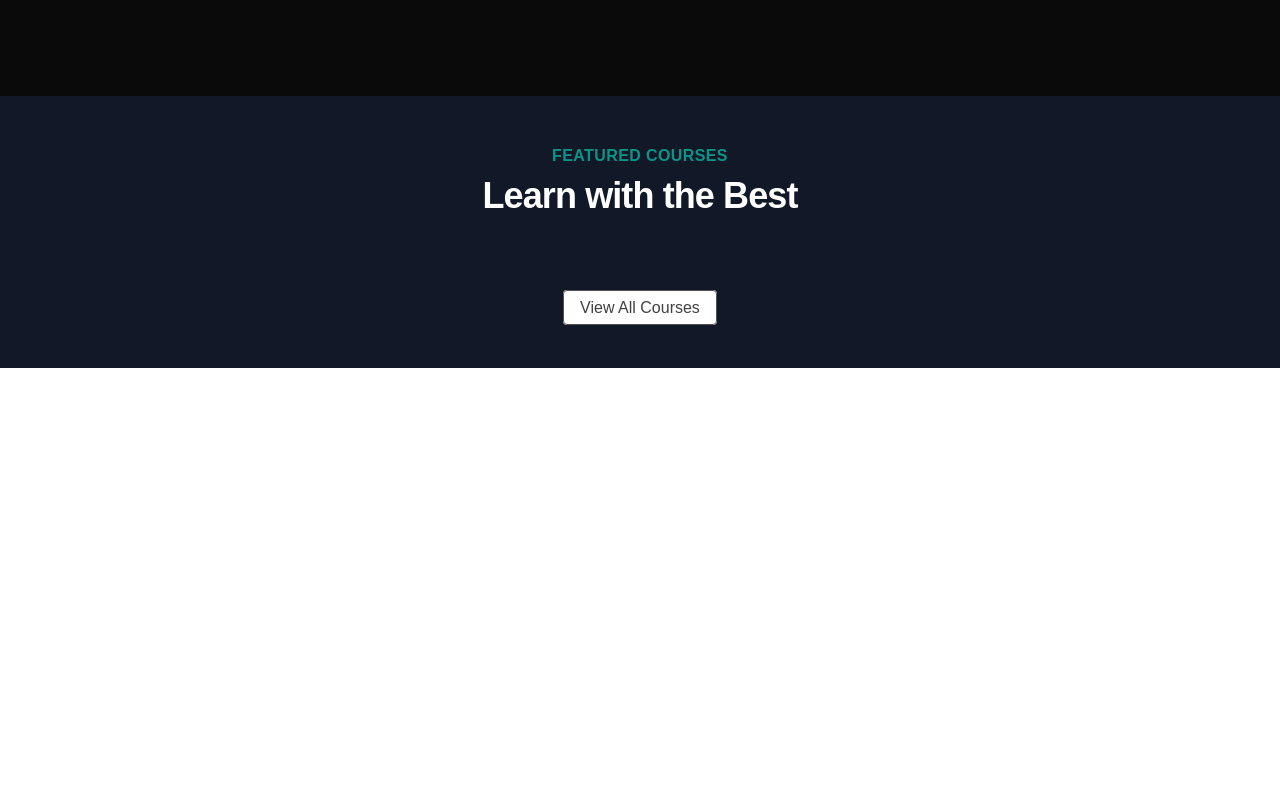
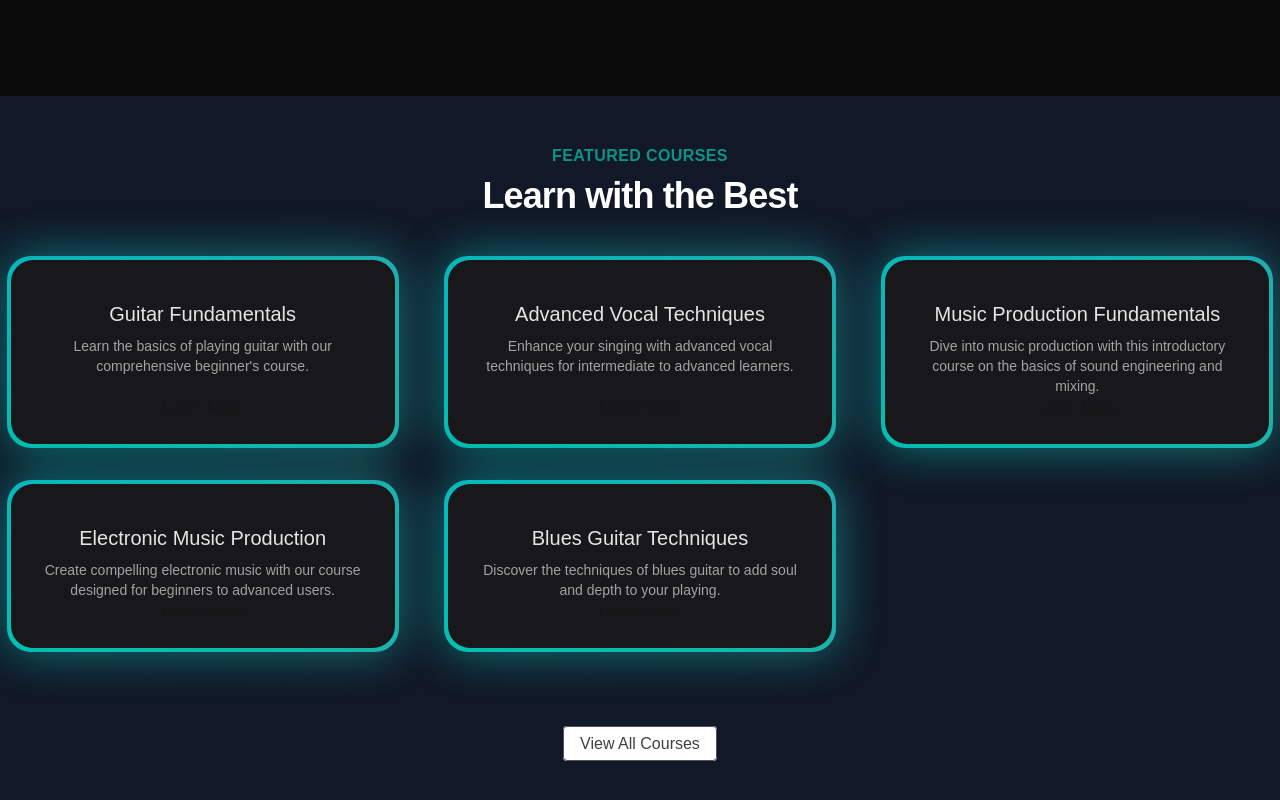
Before and after one commit to mdnayab/music-academy, a Next.js app: page / in a window 1280 px wide. Shown: the part 544-1344 px from the top of the page. Before the commit the page ends 912 px from the top, so only its background shows below. Built offline with nearby package versions, Linux system fonts and the light colour scheme.

Commit message:
Card section completed

```diff
--- a/src/app/components/FeaturedCourses.tsx
+++ b/src/app/components/FeaturedCourses.tsx
@@ -1,7 +1,21 @@
+'use client'
 import Link from "next/link"
 import courseDate from "../data/music_courses.json"
+import { BackgroundGradient } from "./ui/background-gradient"
+
+interface Course{
+  id: number,
+  title: string,
+  slug: string,
+  description: string,
+  price: number,
+  instructor: string,
+  isFeatured: boolean,
+}
 
 function FeaturedCourses() {
+  const featuredCourses = courseDate.courses.filter((course:Course) => course.isFeatured)
+
   return (
     <div className="py-12 bg-gray-900">
         <div>
@@ -10,7 +24,22 @@
                 <p className=" mt-2 text-3xl leading-8 font-extrabold tracking-tight text-white sm:text-4xl">Learn with the Best</p>
             </div>
         </div>
-        <div></div>
+        <div className="mt-10">
+          <div className="grid grid-cols-1 sm:grid-cols-2 lg:grid-cols-3 gap-8 justify-center">
+            {featuredCourses.map((course:Course)=> (
+              <div key={course.id} className="flex justify-center">
+                <BackgroundGradient
+                className="flex flex-col rounded-[22px] bg-white dark:bg-zinc-900 overflow-hidden h-full max-w-sm">
+                  <div className="p-4 sm:p-6 flex flex-col items-center text-center flex-grow">
+                    <p className="text-lg sm:text-xl text-black mt-4 mb-2 dark:text-neutral-200">{course.title}</p>
+                    <p className="text-sm text-neutral-600 dark:text-neutral-400 flex-grow">{course.description}</p>
+                    <Link href={'/courses/${course.slug}'}>Learn More</Link>
+                  </div>
+                </BackgroundGradient>
+              </div>
+            ))}
+          </div>
+        </div>
         <div className="mt-20 text-center">
             <Link href={"/courses"}
             className="px-4 py-2 rounded border border-neutral-600 text-neutral-700 bg-white hover:bg-gray-100 transition duration-200">
```
